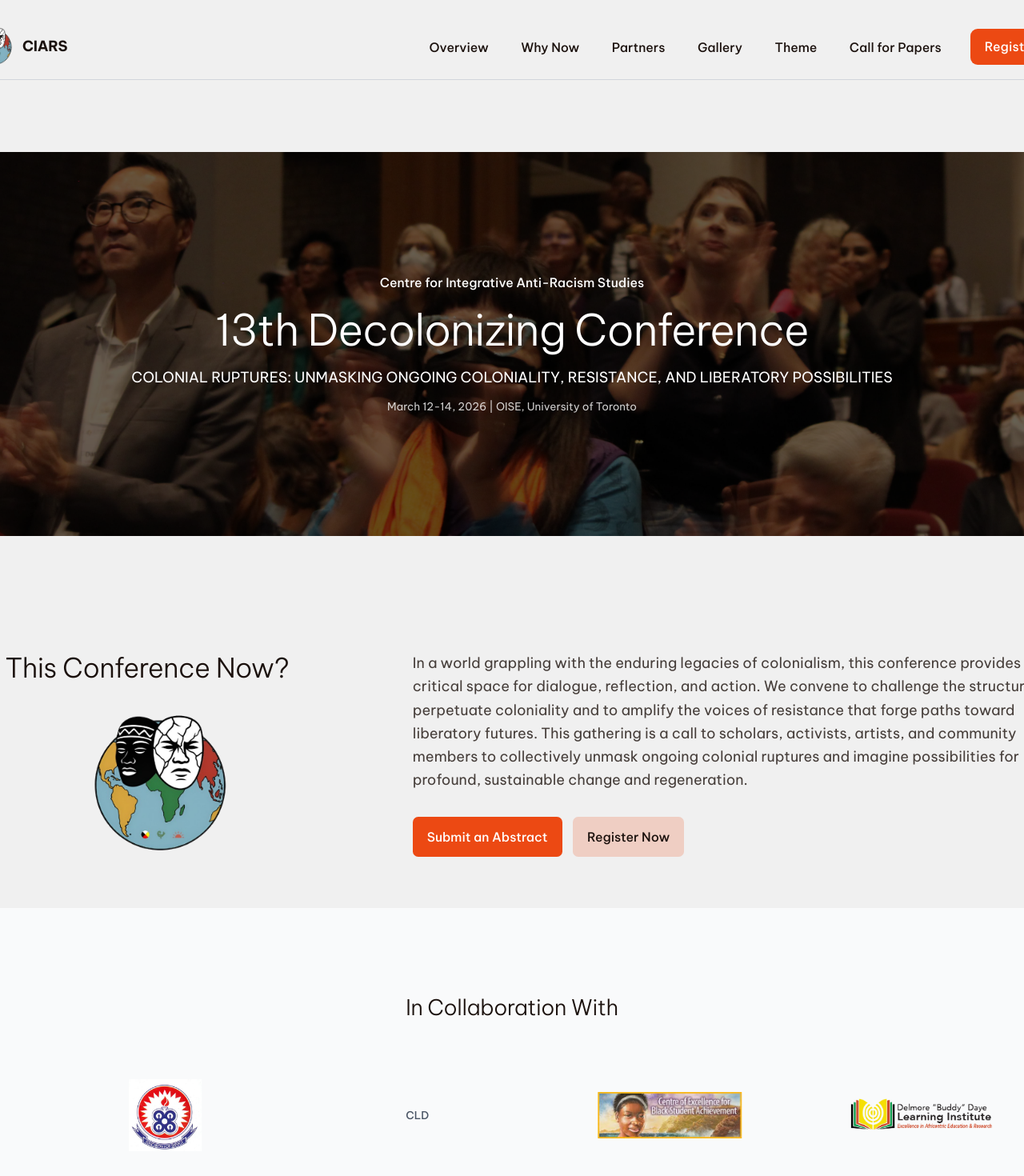
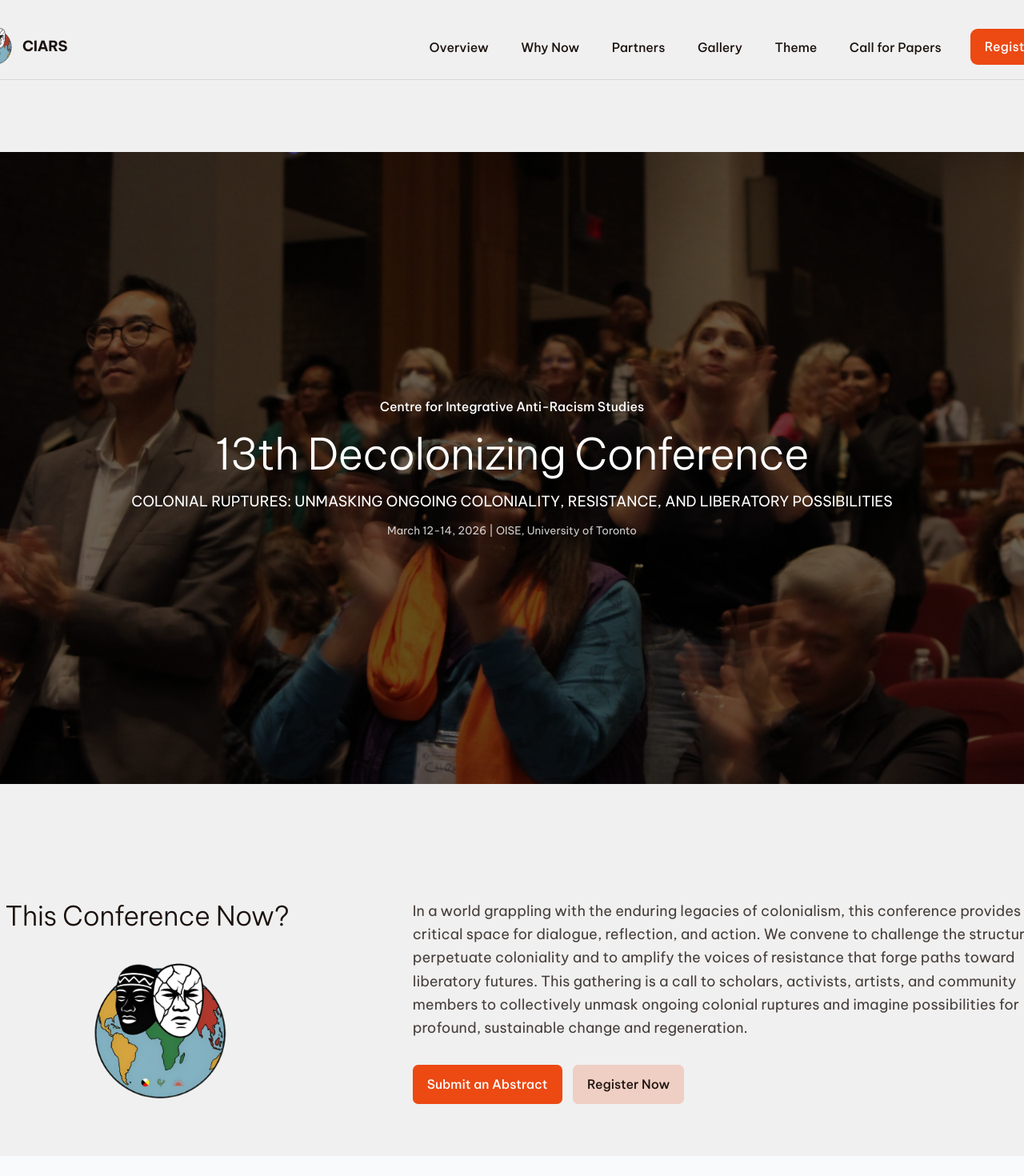
Before and after one commit to Mikop22/CIARSWEBSITE, a Next.js app: page / in a window 1280 px wide. Shown: the top 1470 px of the page at 80% size. Built offline with nearby package versions, Linux system fonts and the light colour scheme.

Commit message:
16:9 hero banner and Eventbrite links on all register buttons

```diff
--- a/src/app/page.tsx
+++ b/src/app/page.tsx
@@ -171,20 +171,24 @@ export default function Home() {
                     </a>
                   </li>
                 </ul>
-                <button
-                  type="button"
+                <a
+                  href="https://www.eventbrite.ca/e/colonial-ruptures-a-convergence-of-resistance-and-renewal-tickets-1442166622189?aff=oddtdtcreator"
+                  target="_blank"
+                  rel="noopener noreferrer"
                   className="flex min-w-[84px] max-w-[480px] items-center justify-center overflow-hidden rounded-lg h-10 px-4 bg-primary text-white text-sm font-medium leading-normal tracking-[0.015em] hover:bg-opacity-90 transition-all"
                 >
                   <span className="truncate">Register</span>
-                </button>
+                </a>
               </nav>
               <div className="md:hidden flex items-center gap-1">
-                <button
-                  type="button"
+                <a
+                  href="https://www.eventbrite.ca/e/colonial-ruptures-a-convergence-of-resistance-and-renewal-tickets-1442166622189?aff=oddtdtcreator"
+                  target="_blank"
+                  rel="noopener noreferrer"
                   className="inline-flex items-center justify-center rounded-md h-8 px-2 sm:px-3 bg-primary text-white text-xs sm:text-sm font-medium leading-normal tracking-[0.015em] hover:bg-opacity-90 transition-all"
                 >
                   <span>Register</span>
-                </button>
+                </a>
                 <MobileMenu />
               </div>
             </header>
@@ -195,7 +199,7 @@ export default function Home() {
                 <div className="@container">
                   <div className="@[480px]:p-4">
                       <div
-                      className="relative flex min-h-[220px] sm:min-h-[320px] md:min-h-[480px] flex-col gap-3 sm:gap-5 @[480px]:gap-8 rounded-lg sm:rounded-xl items-center justify-center text-center px-2 sm:px-4 py-6 sm:py-8 @[480px]:px-10 overflow-hidden"
+                      className="relative flex aspect-video flex-col gap-3 sm:gap-5 @[480px]:gap-8 rounded-lg sm:rounded-xl items-center justify-center text-center px-2 sm:px-4 py-6 sm:py-8 @[480px]:px-10 overflow-hidden"
                     >
                       <HeroSlideshow />
                       <div className="relative z-10 flex flex-col gap-2 sm:gap-3 max-w-4xl px-1 sm:px-4">
@@ -245,9 +249,14 @@ export default function Home() {
                         <a href="#call-for-abstracts" className="flex items-center justify-center rounded-md h-10 sm:h-11 px-3 sm:px-4 bg-primary text-white text-xs sm:text-sm font-medium hover:bg-opacity-90 transition-all active:scale-[0.98]">
                           Submit an Abstract
                         </a>
-                        <button type="button" className="flex items-center justify-center rounded-md h-10 sm:h-11 px-3 sm:px-4 bg-primary/20 text-foreground text-xs sm:text-sm font-medium hover:bg-primary/30 transition-all active:scale-[0.98]">
+                        <a
+                          href="https://www.eventbrite.ca/e/colonial-ruptures-a-convergence-of-resistance-and-renewal-tickets-1442166622189?aff=oddtdtcreator"
+                          target="_blank"
+                          rel="noopener noreferrer"
+                          className="flex items-center justify-center rounded-md h-10 sm:h-11 px-3 sm:px-4 bg-primary/20 text-foreground text-xs sm:text-sm font-medium hover:bg-primary/30 transition-all active:scale-[0.98]"
+                        >
                           Register Now
-                        </button>
+                        </a>
                       </div>
                     </div>
                   </div>
--- a/src/components/MobileMenu.tsx
+++ b/src/components/MobileMenu.tsx
@@ -112,13 +112,15 @@ export default function MobileMenu() {
 
               {/* Register Button in Menu */}
               <div className="p-4 border-t border-gray-200 dark:border-border-dark">
-                <button
-                  type="button"
+                <a
+                  href="https://www.eventbrite.ca/e/colonial-ruptures-a-convergence-of-resistance-and-renewal-tickets-1442166622189?aff=oddtdtcreator"
+                  target="_blank"
+                  rel="noopener noreferrer"
                   onClick={closeMenu}
                   className="w-full flex items-center justify-center rounded-lg h-14 px-4 bg-primary text-white text-base font-medium leading-normal tracking-[0.015em] hover:bg-opacity-90 transition-all active:scale-[0.98]"
                 >
                   Register
-                </button>
+                </a>
               </div>
             </div>
           </div>
```
